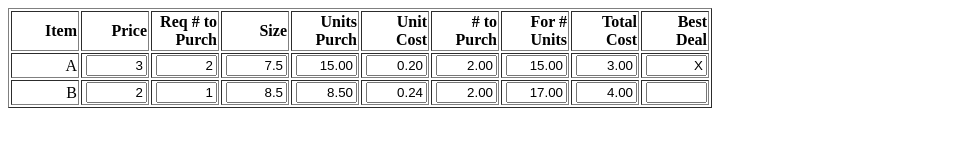
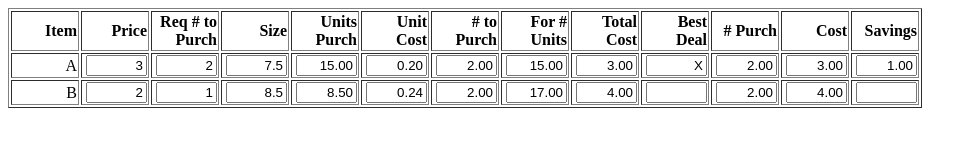
Before and after one commit to joebologna/ItsAGoodDeal, a plain HTML site: page Design/index.html in a window 1280 px wide. Shown: the whole page, without its empty margins (0-977 px from the left). Drawn offline with Linux system fonts and the light colour scheme.

Commit message:
this seems to work well

```diff
--- a/Design/index.html
+++ b/Design/index.html
@@ -18,15 +18,7 @@
 				return a > b ? a : b;
 			}
 
-
-			$(document).ready(function() {
-				$('input').attr('size', 5);
-				var data = [[3, 2, 7.5], [2, 1, 8.5]];
-				for (var i = 0; i < data.length; i++) {
-					for (var j = 0; j < data[i].length; j++) {
-						$('tr:eq(' + (i + 1) + ') td:eq(' + (j + 1) + ') input').val(data[i][j]);
-					}
-				}
+			function recalc() {
 
 				var priceA = $('#PriceA').val();
 				var reqNumToPurchA = $('#ReqNumToPurchA').val();
@@ -50,8 +42,14 @@
 				$('#NumUnitsPurchA').val(Number(numUnitsPurchA).toFixed(2));
 				var totalCostA = numUnitsPurchA * unitCostA;
 				$('#TotalCostA').val(Number(totalCostA).toFixed(2));
-				var bestDealA = unitCostA < unitCostB ? 'X' : '&nbsp;';
+				var bestDealA = unitCostA <= unitCostB ? 'X' : '';
 				$('#BestDealA').val(bestDealA);
+
+				var numPurchA = Number($('#NumPurchA').val());
+				if (numPurchA < reqNumToPurchA)
+					numPurchA = reqNumToPurchA;
+				if ((numPurchA % reqNumToPurchA) != 0)
+					numPurchA = reqNumToPurchA;
 
 				var numToPurchB = max(reqNumToPurchA, reqNumToPurchB);
 				$('#NumToPurchB').val(Number(numToPurchB).toFixed(2));
@@ -59,8 +57,60 @@
 				$('#NumUnitsPurchB').val(Number(numUnitsPurchB).toFixed(2));
 				var totalCostB = numUnitsPurchB * unitCostB;
 				$('#TotalCostB').val(Number(totalCostB).toFixed(2));
-				var bestDealA = unitCostA < unitCostB ? '&nbsp;' : 'X';
+				var bestDealB = unitCostA <= unitCostB ? '' : 'X';
 				$('#BestDealB').val(bestDealB);
+
+				var numPurchB = Number($('#NumPurchB').val());
+				if (numPurchB < reqNumToPurchB)
+					numPurchB = reqNumToPurchB;
+				if ((numPurchB % reqNumToPurchB) != 0)
+					numPurchB = reqNumToPurchB;
+
+				if (numPurchA > numPurchB) {
+					numPurchB = numPurchA;
+				} else {
+					numPurchA = numPurchB;
+				}
+
+				$('#NumPurchA').val(Number(numPurchA).toFixed(2));
+				var costA = numPurchA * unitCostA * sizeA;
+				$('#CostA').val(Number(costA).toFixed(2));
+
+				$('#NumPurchB').val(Number(numPurchB).toFixed(2));
+				var costB = numPurchB * unitCostB * sizeB;
+				$('#CostB').val(Number(costB).toFixed(2));
+
+				var savings = Math.abs(costA - costB);
+				if (costA > costB) {
+					$('#SavingsA').val("");
+					$('#SavingsB').val(Number(savings).toFixed(2));
+				} else if (costB > costA) {
+					$('#SavingsA').val(Number(savings).toFixed(2));
+					$('#SavingsB').val("");
+				} else {
+					$('#SavingsA').val("No difference");
+					$('#SavingsB').val("No difference");
+				}
+			}
+
+
+			$(document).ready(function() {
+				$('input').attr('size', 5);
+				var data = [[3, 2, 7.5], [2, 1, 8.5]];
+				for (var i = 0; i < data.length; i++) {
+					for (var j = 0; j < data[i].length; j++) {
+						$('tr:eq(' + (i + 1) + ') td:eq(' + (j + 1) + ') input').val(data[i][j]);
+					}
+				}
+				recalc();
+				$('#PriceA,#PriceB,#ReqNumToPurchA,#ReqNumToPurchB,#SizeA,#SizeB,#NumPurchA,#NumPurchB').change(function() {
+					if (/NumPurchA/.test(this.id)) {
+						$('#NumPurchB').val('');
+					} else if (/NumPurchB/.test(this.id)) {
+						$('NumPurchA').val('');
+					}
+					recalc();
+				});
 			});
 		</script>
 	</head>
@@ -77,6 +127,9 @@
 				<th>For # Units</th>
 				<th>Total Cost</th>
 				<th>Best Deal</th>
+				<th># Purch</th>
+				<th>Cost</th>
+				<th>Savings</th>
 			</tr>
 			<tr>
 				<td>A</td>
@@ -90,22 +143,31 @@
 				<input id="SizeA" type="text">
 				</td>
 				<td>
-				<input id="UnitsPurchA" type="text">
+				<input id="UnitsPurchA" type="text" readonly="readonly">
 				</td>
 				<td>
-				<input id="UnitCostA" type="text">
+				<input id="UnitCostA" type="text" readonly="readonly">
 				</td>
 				<td>
-				<input id="NumToPurchA" type="text">
+				<input id="NumToPurchA" type="text" readonly="readonly">
 				</td>
 				<td>
-				<input id="NumUnitsPurchA" type="text">
+				<input id="NumUnitsPurchA" type="text" readonly="readonly">
 				</td>
 				<td>
-				<input id="TotalCostA" type="text">
+				<input id="TotalCostA" type="text" readonly="readonly">
 				</td>
 				<td>
-				<input id="BestDealA" type="text">
+				<input id="BestDealA" type="text" readonly="readonly">
+				</td>
+				<td>
+				<input id="NumPurchA" type="text">
+				</td>
+				<td>
+				<input id="CostA" type="text" readonly="readonly">
+				</td>
+				<td>
+				<input id="SavingsA" type="text" readonly="readonly">
 				</td>
 			</tr>
 			<tr>
@@ -120,22 +182,31 @@
 				<input id="SizeB" type="text">
 				</td>
 				<td>
-				<input id="UnitsPurchB" type="text">
+				<input id="UnitsPurchB" type="text" readonly="readonly">
 				</td>
 				<td>
-				<input id="UnitCostB" type="text">
+				<input id="UnitCostB" type="text" readonly="readonly">
 				</td>
 				<td>
-				<input id="NumToPurchB" type="text">
+				<input id="NumToPurchB" type="text" readonly="readonly">
 				</td>
 				<td>
-				<input id="NumUnitsPurchB" type="text">
+				<input id="NumUnitsPurchB" type="text" readonly="readonly">
 				</td>
 				<td>
-				<input id="TotalCostB" type="text">
+				<input id="TotalCostB" type="text" readonly="readonly">
 				</td>
 				<td>
-				<input id="BestDealB" type="text">
+				<input id="BestDealB" type="text" readonly="readonly">
+				</td>
+				<td>
+				<input id="NumPurchB" type="text">
+				</td>
+				<td>
+				<input id="CostB" type="text" readonly="readonly">
+				</td>
+				<td>
+				<input id="SavingsB" type="text" readonly="readonly">
 				</td>
 			</tr>
 		</table>
```
